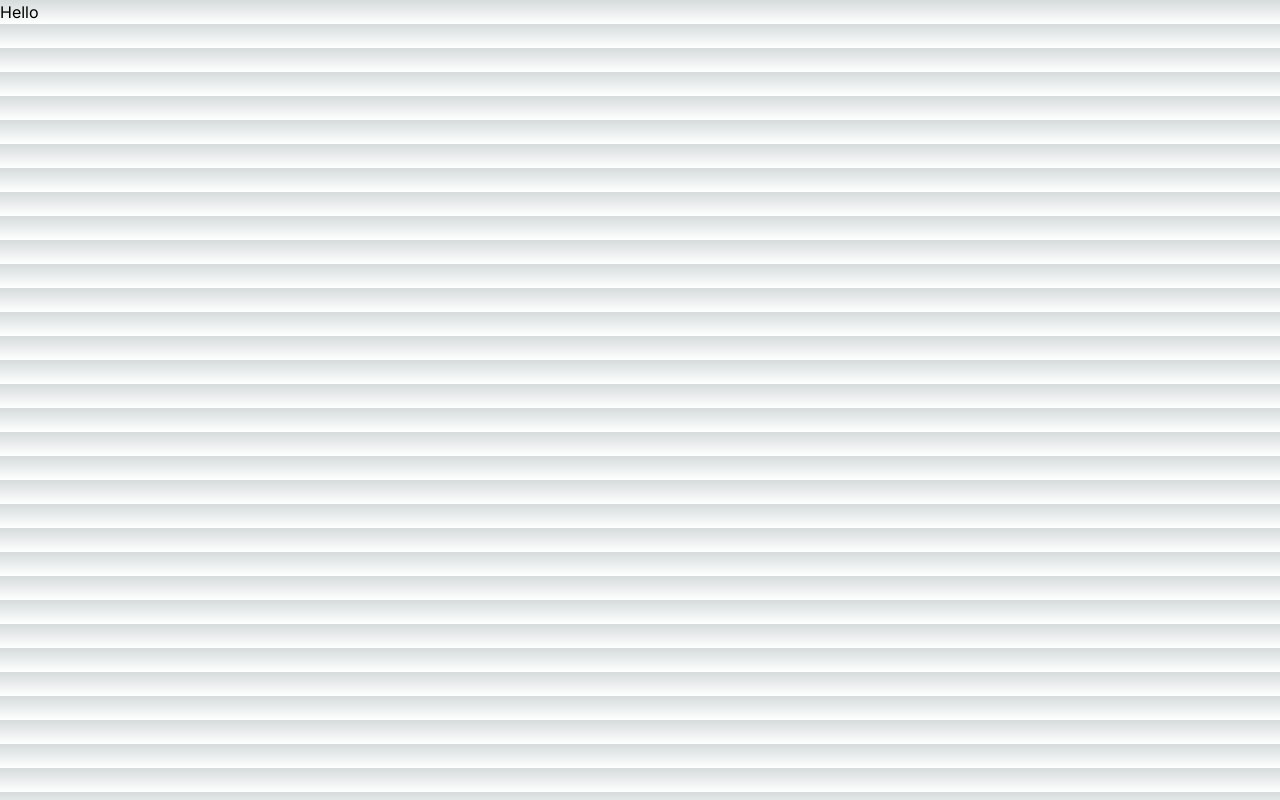
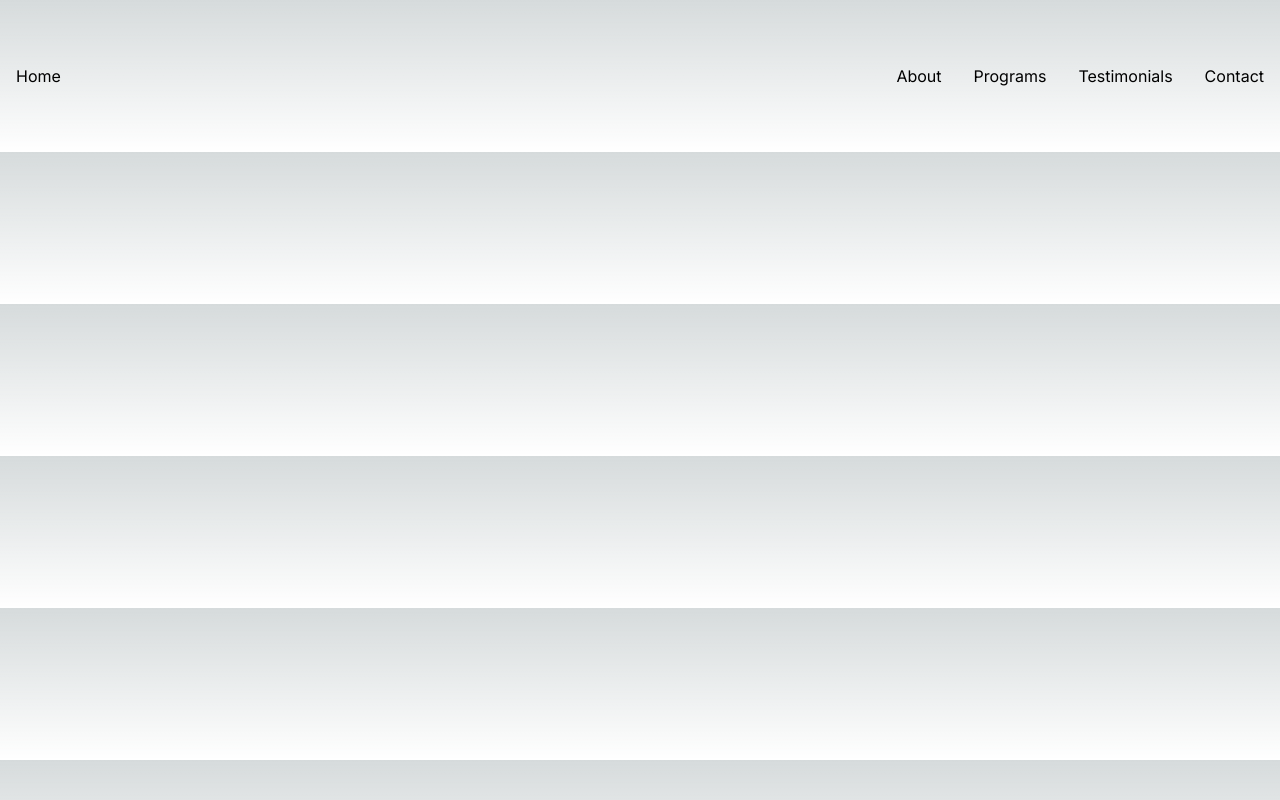
Before and after one commit to gonzaleza61/r3vfitness, a Next.js app: page / in a window 1280 px wide. Built offline with nearby package versions, Linux system fonts and the light colour scheme.

Commit message:
navbar formatting

```diff
--- a/src/app/components/NavBar.js
+++ b/src/app/components/NavBar.js
@@ -5,7 +5,15 @@
 export default function NavBar(){
     return(
         <>
-        <div>Hello</div>
+        <nav class='max-w-screen-xl my-0 mx-auto py-16 px-4'>
+            <ul class="m-0 p-0 list-none flex flex-row flex-wrap justify-center items-center gap-8">
+                <li class="basis-auto text-left mr-auto"><h1><a href="/">Home</a></h1></li>
+                <li><a href="#">About</a></li>
+                <li><a href="#">Programs</a></li>
+                <li><a href="#">Testimonials</a></li>
+                <li><a href="#">Contact</a></li>
+            </ul>
+        </nav>
         </>
     )
 }
```
